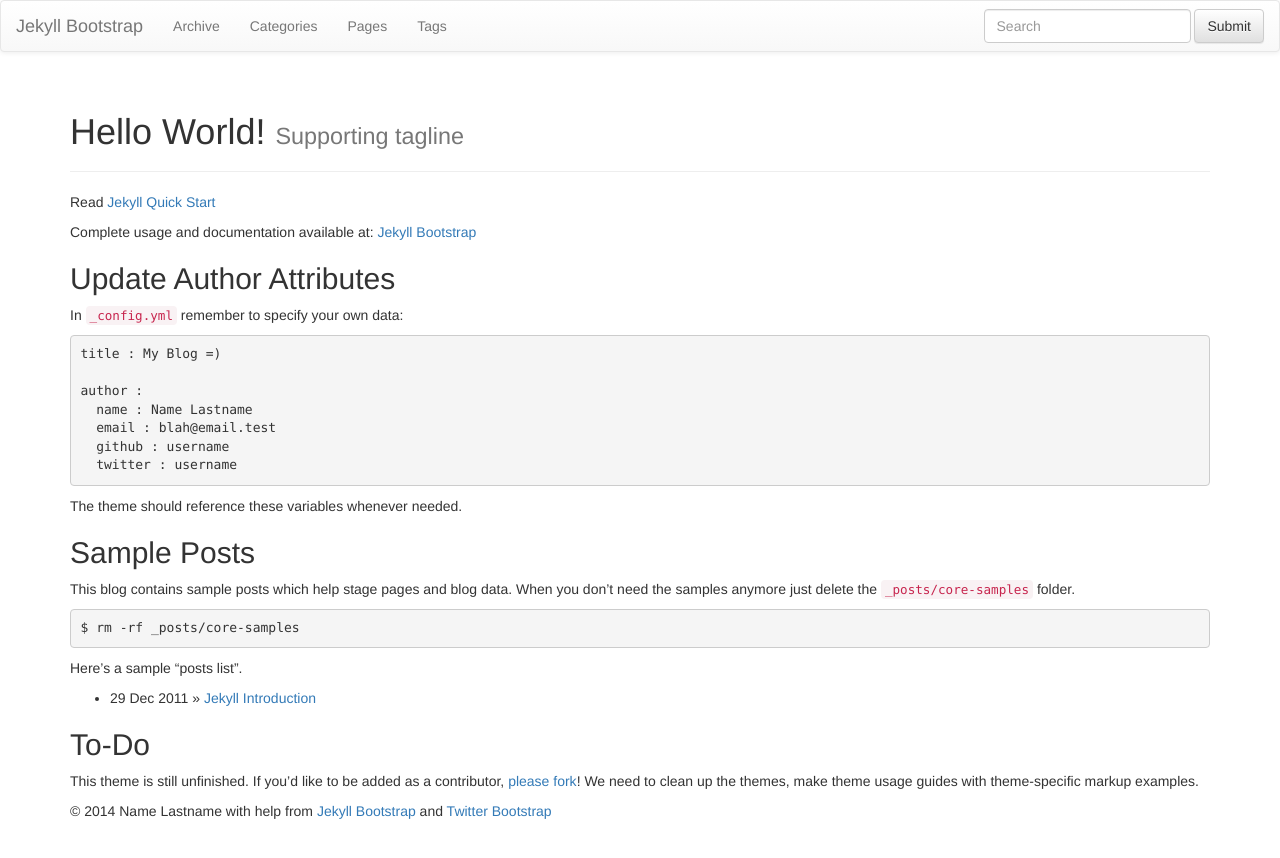
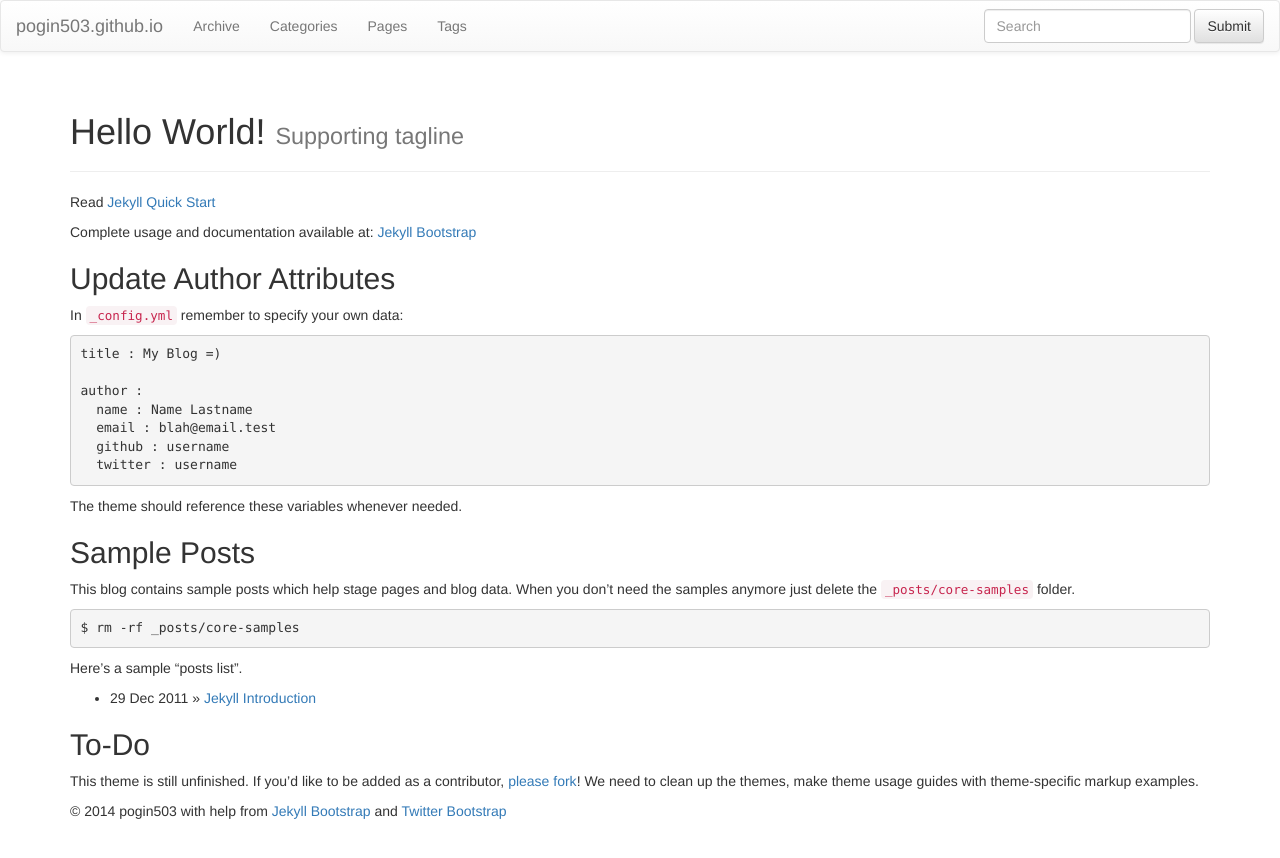
Before and after one commit to pogin503/pogin503.github.io, a Jekyll site: the page built from index.md, in a window 1280 px wide. Shown: the top 858 px of the page. Built offline with Jekyll 4.4.1, drawn with Linux system fonts in a browser that asks for light colours; nearby versions of some CDN libraries; library files that are not in the unit come from our copies.

Commit message:
Update __config.yml

```diff
--- a/_config.yml
+++ b/_config.yml
@@ -2,18 +2,19 @@
 # For more see: http://jekyllrb.com/docs/permalinks/
 permalink: /:categories/:year/:month/:day/:title
 
-exclude: [".rvmrc", ".rbenv-version", "README.md", "Rakefile", "changelog.md"]
+exclude: [".rvmrc", ".rbenv-version", "README.md", "Rakefile", "changelog.md", "Gemfile"]
+encoding: utf-8
 pygments: true
 
 # Themes are encouraged to use these universal variables
 # so be sure to set them if your theme uses them.
 #
-title : Jekyll Bootstrap
+title : pogin503.github.io
 tagline: Site Tagline
 author :
-  name : Name Lastname
+  name : pogin503
   email : blah@email.test
-  github : username
+  github : pogin503
   twitter : username
   feedburner : feedname
 
@@ -25,7 +26,7 @@ author :
 # Else if you are pushing to username.github.io, replace with your username.
 # Finally if you are pushing to a GitHub project page, include the project name at the end.
 #
-production_url : http://username.github.io
+production_url : http://pogin503.github.io
 
 # All Jekyll-Bootstrap specific configurations are namespaced into this hash
 #
```
